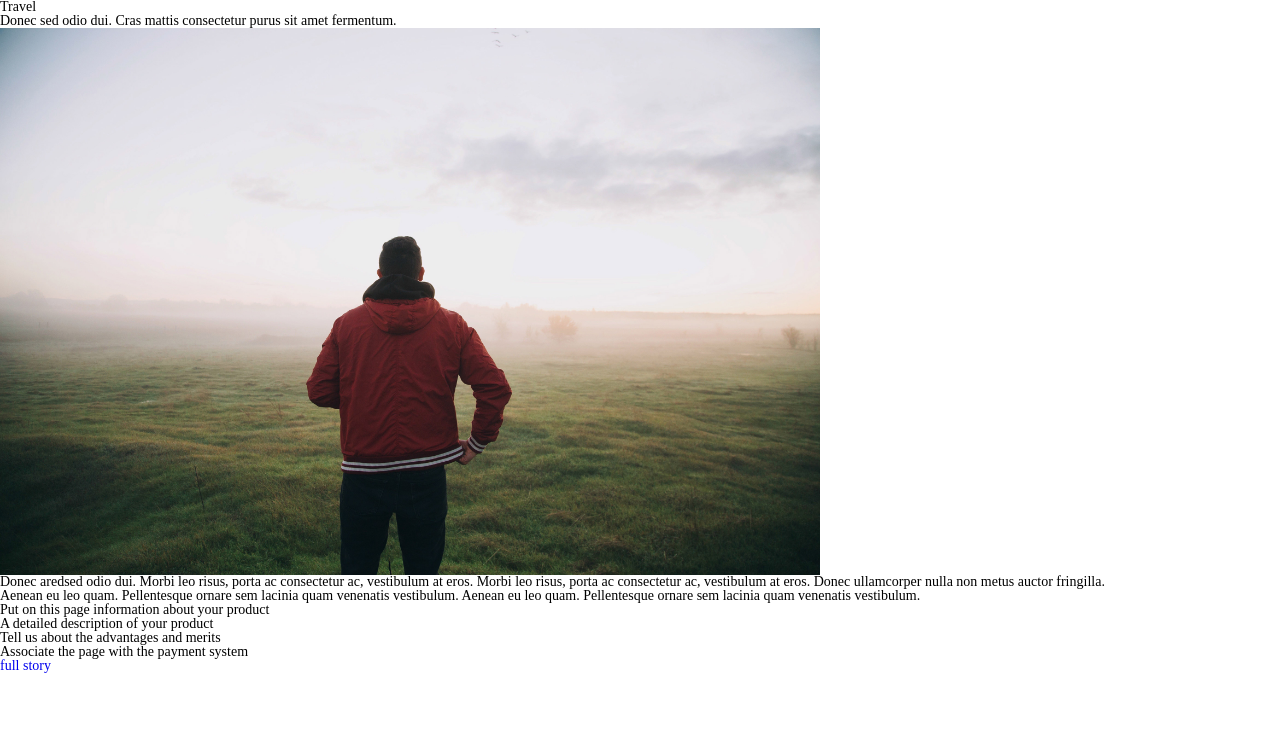
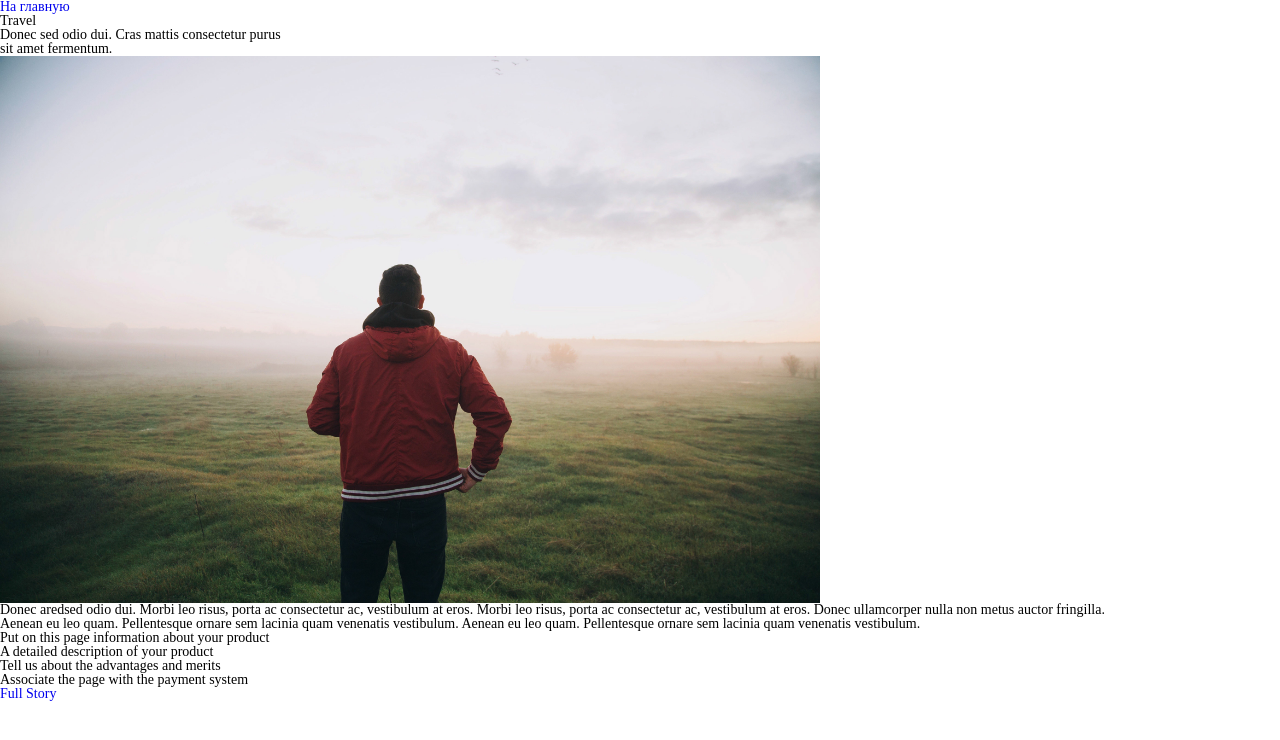
Before and after one commit to vandrienko/my-practice, a plain HTML site: page practice/travel/index.html in a window 1280 px wide. Drawn offline with Linux system fonts and the light colour scheme.

Commit message:
Разметил документ
Разметил документ

```diff
--- a/practice/travel/index.html
+++ b/practice/travel/index.html
@@ -8,13 +8,16 @@
   <link rel="stylesheet" href="css/style.css">
 </head>
 <body>
-  <!-- <a href="../../index.html">На главную</a>     -->
+  <a href="../../index.html">На главную</a>
+  <div class="wrapper">
     <div class="top">
       <h1 class="top__header">Travel</h1>
-    <p class="top__text">Donec sed odio dui. Cras mattis consectetur purus sit amet fermentum.</p>
+      <p class="top__text">Donec sed odio dui. Cras mattis consectetur purus <br> sit amet fermentum.</p>
     </div>
     <div class="main">
+      <p class="main__img-con">
         <img class="main__img" src="img/light-man.jpg"  width="820px" alt="">
+      </p>
       <div class="main__text">
         <p>Donec aredsed odio dui. Morbi leo risus, porta ac consectetur ac, vestibulum at eros. Morbi leo risus, porta ac consectetur ac, vestibulum at eros. Donec ullamcorper nulla non metus auctor fringilla.</p>
         <p>Aenean eu leo quam. Pellentesque ornare sem lacinia quam venenatis vestibulum. Aenean eu leo quam. Pellentesque ornare sem lacinia quam venenatis vestibulum.</p>
@@ -25,8 +28,9 @@
         <li class="list__item">Tell us about the advantages and merits</li>
         <li class="list__item">Associate the page with the payment system</li>
       </ul>
+    <a target="_blank" href="http://google.com" class="btn main__link">
+      <span>Full Story</span>
+    </a>
   </div>
-  <a href="#"><span>full story</span></a>
-
 </body>
 </html>
```
Lines whose indentation alone changed are shown as unchanged.
